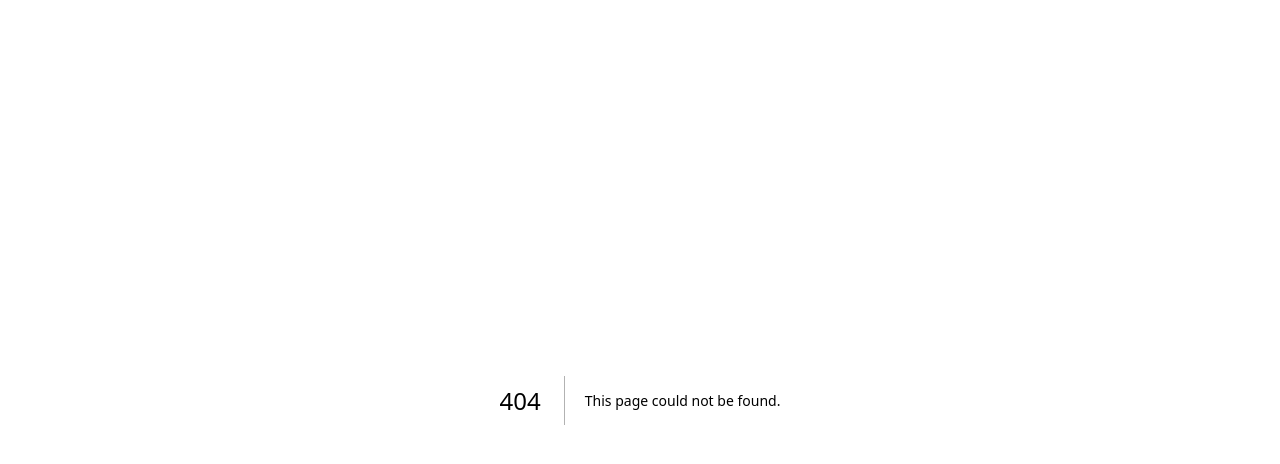
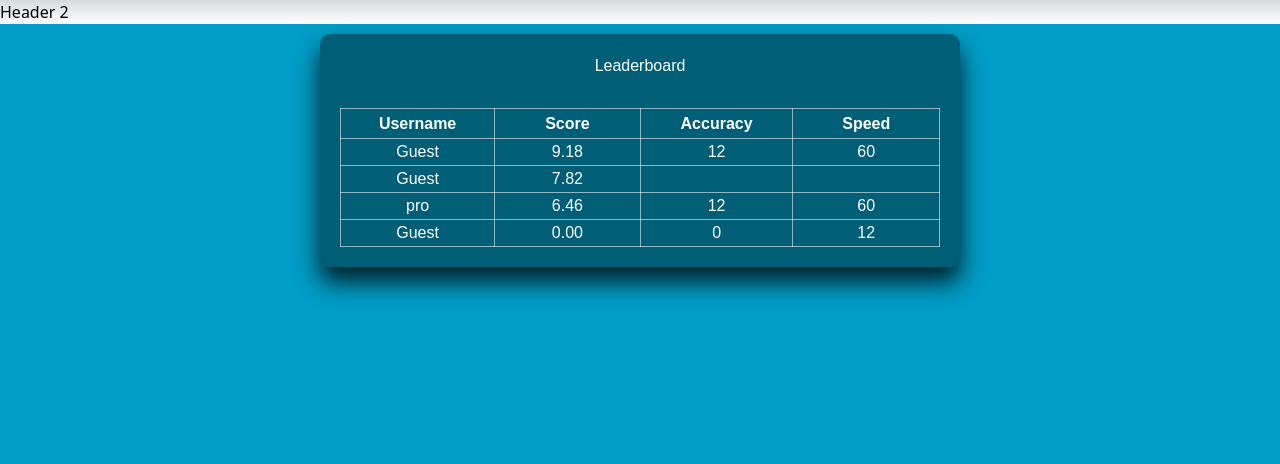
Before and after one commit to TheGameProfi/scriptwriter, a Next.js app: page /leaderboard in a window 1280 px wide. Before the commit this address had no page. Shown: the top 464 px of the page. Built offline with nearby package versions, Linux system fonts and the light colour scheme.

Commit message:
add leaderboard

```diff
--- /dev/null
+++ b/src/pages/leaderboard.js
@@ -0,0 +1,40 @@
+import React from "react";
+import Data from '@/data/scores.json';
+import styles from '@/styles/Leaderboard.module.css';
+import Header from "@/components/Header";
+
+export default function Leaderboard() {
+    // Sort the scores array in descending order based on the score property
+    const sortedData = Data.sort((a, b) => b.score - a.score);
+
+    return (
+        <div>
+            <Header />
+            <div className={styles.leaderboard}>
+                <div className={styles.container}>
+                    <h1>Leaderboard</h1>
+                    <table>
+                        <thead>
+                            <tr>
+                                <th>Username</th>
+                                <th>Score</th>
+                                <th>Accuracy</th>
+                                <th>Speed</th>
+                            </tr>
+                        </thead>
+                        <tbody>
+                            {sortedData.map((score, index) => (
+                                <tr key={index}>
+                                    <td>{score.username}</td>
+                                    <td>{score.score}</td>
+                                    <td>{score.accuracy}</td>
+                                    <td>{score.speed}</td>
+                                </tr>
+                            ))}
+                        </tbody>
+                    </table>
+                </div>
+            </div>
+        </div>
+    );
+}
--- /dev/null
+++ b/src/styles/Leaderboard.module.css
@@ -0,0 +1,49 @@
+.leaderboard {
+    position: absolute;
+    margin-bottom: 0;
+    height: 100%;
+    width: 100%;
+    min-width: 500px;
+    font-family: sans-serif;
+    background-color: #009dc6;
+}
+
+.container {
+    position: absolute;
+    padding: 20px;
+    left: 50%;
+    top: 10px;
+    transform: translate(-50%, -0%);
+    background: rgba(0, 0, 0, .4);
+    box-sizing: border-box;
+    box-shadow: 0 15px 25px rgba(0, 0, 0, .8);
+    border-radius: 10px;
+}
+
+.container h1 {
+    margin: 0 0 30px;
+    padding: 0;
+    color: white;
+    text-align: center;
+  }
+
+.container table{
+    margin-left: auto;
+    margin-right: auto;
+    color: white;
+    text-align: center;
+  }
+
+.container thead {
+    text-align: center;
+    height: 30px;
+}
+
+.container th, .container td {
+    width: 180px;
+}
+
+.container table, .container td, .container thead, .container th{
+    border: 1px solid rgba(255, 255, 255, 0.548);
+    border-collapse: collapse;
+  }
```
